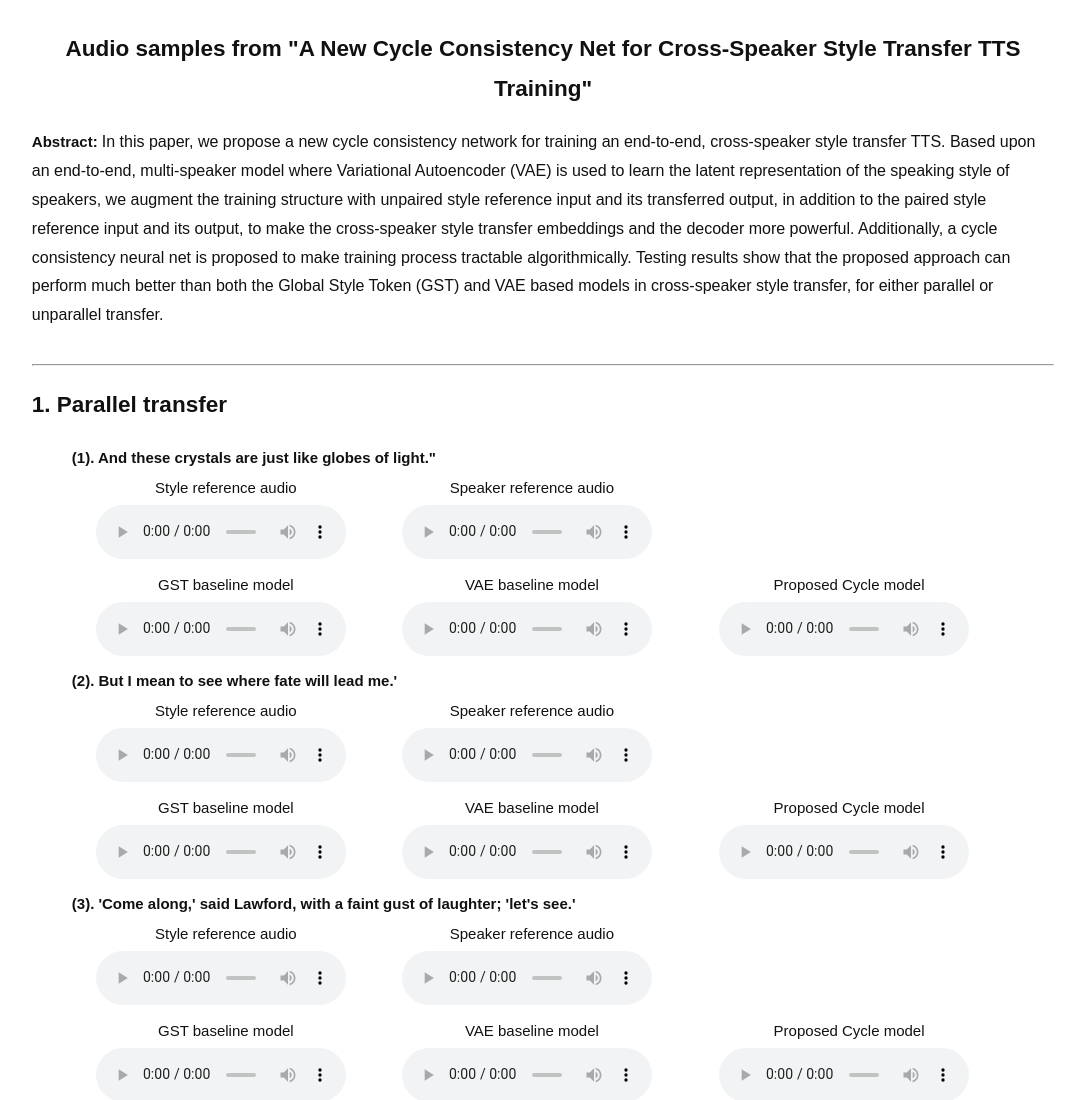
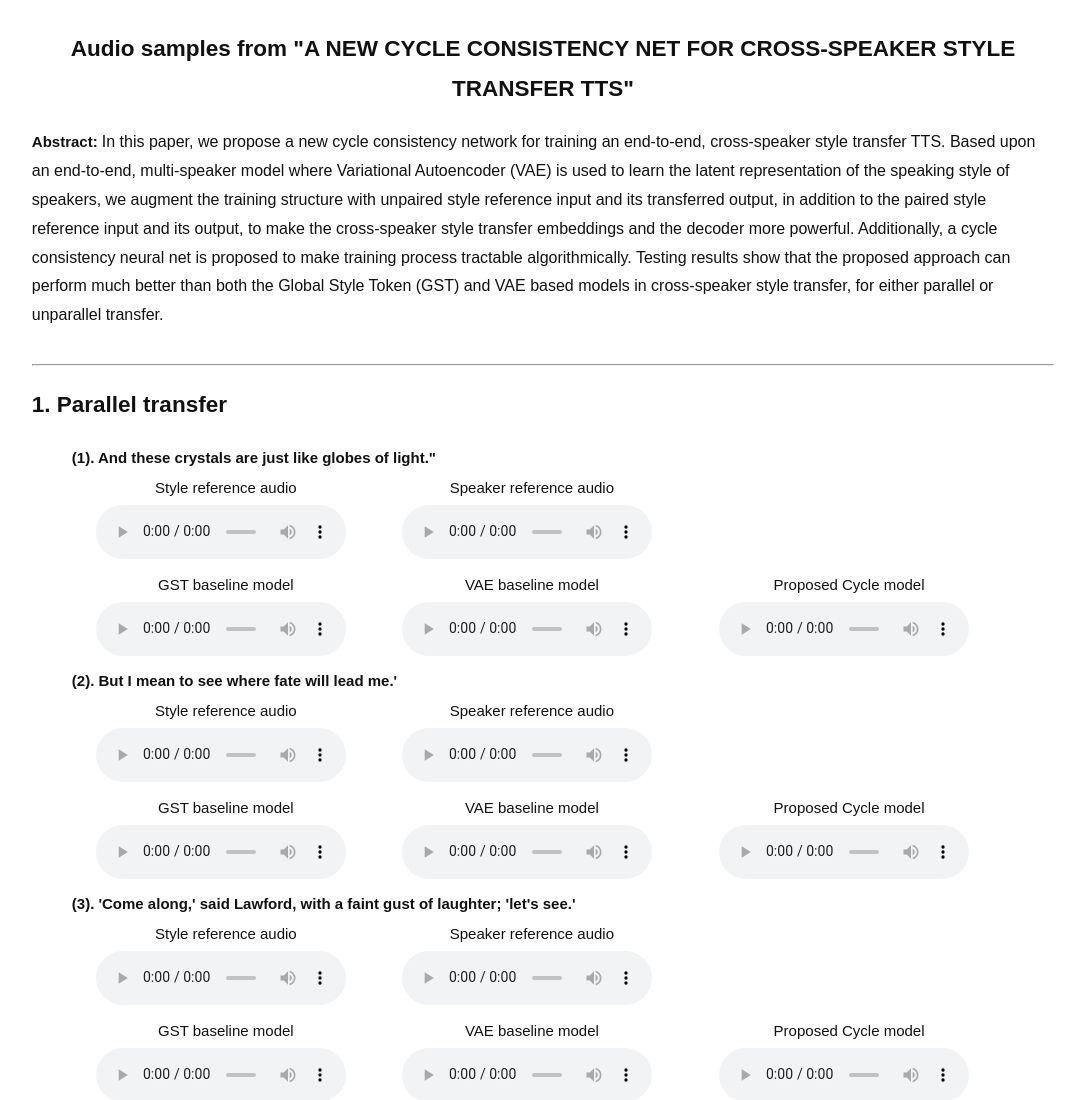
Before and after one commit to Doraemon-Nobita/Doraemon-Nobita.github.io, a plain HTML site: page style-transfer/index.html in a window 1280 px wide. Shown: the top 1100 px of the page, without its empty margins (97-1163 px from the left). Drawn offline with Linux system fonts and the light colour scheme.

Commit message:
Update index.html

```diff
--- a/style-transfer/index.html
+++ b/style-transfer/index.html
@@ -43,7 +43,7 @@
 <div style="display: block; margin: 0 auto; width: 80%;">
 
 <div >
-  <h2 align="center"> Audio samples from "A New Cycle Consistency Net for Cross-Speaker Style Transfer TTS Training"</h2>
+  <h2 align="center"> Audio samples from "A NEW CYCLE CONSISTENCY NET FOR CROSS-SPEAKER STYLE TRANSFER TTS"</h2>
 <!--  <div><b>Paper: </b> <font size=3> <a href="https://arxiv.org/abs/1904.06063">arXiv</a></font></div>
 -->
 <!--
```
